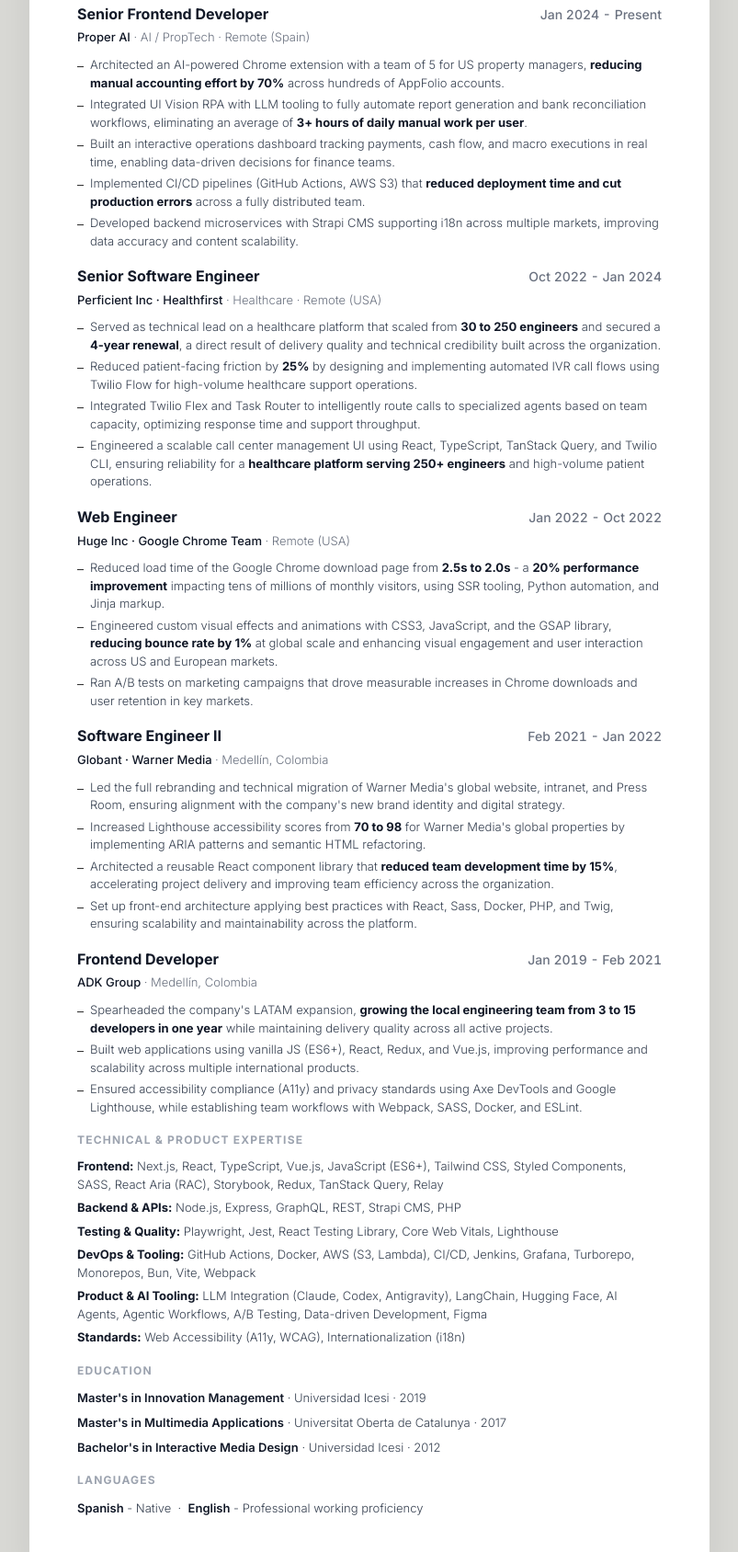
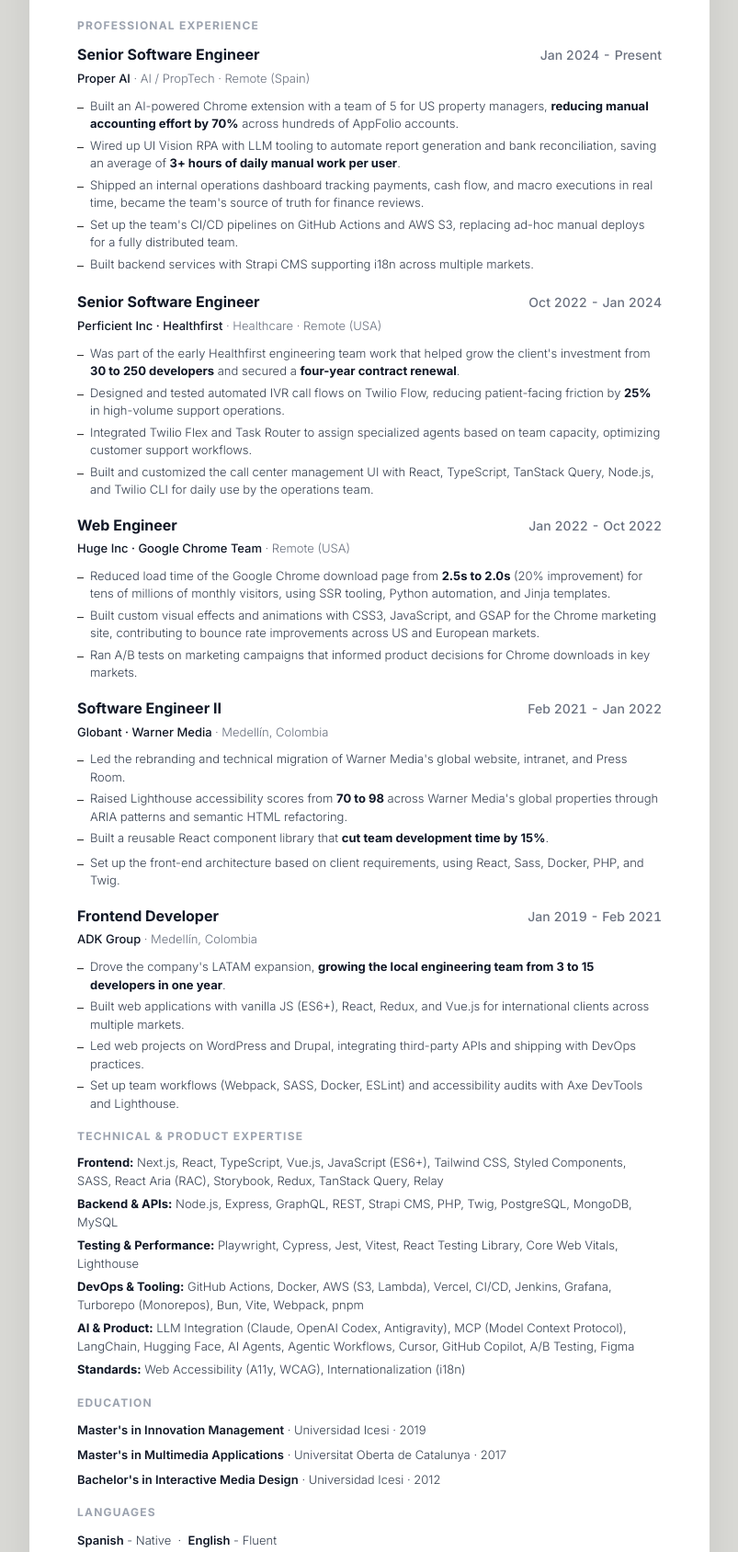
Before and after one commit to david-portilla/cv, a plain HTML site: page index.html in a window 1280 px wide. Shown: the part 352-2040 px from the top of the page at 92% size, without its empty margins (238-1041 px from the left). Drawn offline with Linux system fonts and the light colour scheme.

Commit message:
update content

```diff
--- a/index.html
+++ b/index.html
@@ -4,7 +4,7 @@
 <head>
   <meta charset="UTF-8">
   <meta name="viewport" content="width=device-width, initial-scale=1.0">
-  <meta name="description" content="Senior Software Engineer with 7+ years building high-performance web products across AI, healthcare, and media. Expert in React, TypeScript, and Node.js. Based in Barcelona.">
+  <meta name="description" content="Senior Software Engineer with 9+ years building web products across AI, PropTech, healthcare, and media. React, TypeScript, Node.js. Based in Barcelona.">
   <meta name="author" content="David Portilla">
   <meta name="keywords"
     content="David Portilla, Senior Software Engineer, Software Engineer, Frontend Developer, Backend Developer, Full Stack Developer, JavaScript, TypeScript, React, Node.js, Express, GraphQL, REST, Strapi CMS, PHP, MySQL, PostgreSQL, MongoDB, Docker, GitHub Actions, CI/CD, Jenkins, Grafana, Turborepo, Monorepos, Bun, Vite, Webpack">
@@ -13,7 +13,7 @@
   <!-- Open Graph -->
   <meta property="og:type" content="profile">
   <meta property="og:title" content="David Portilla - Senior Software Engineer">
-  <meta property="og:description" content="Senior Software Engineer with 8+ years building high-performance web products across AI, healthcare, and media. Expert in React, TypeScript, and Node.js. Based in Barcelona.">
+  <meta property="og:description" content="Senior Software Engineer with 9+ years building web products across AI, PropTech, healthcare, and media. React, TypeScript, Node.js. Based in Barcelona.">
   <meta property="og:url" content="https://www.davidportilla.com/cv">
   <meta property="og:locale" content="en_US">
 
@@ -70,10 +70,11 @@
   <!-- ── PROFILE ── -->
   <section class="section profile">
     <h2 class="section-label">Profile</h2>
-    <p>Software engineer with a strong focus on web performance, accessibility, and AI-driven products. Brings a product
-      mindset to engineering: data-informed, user-obsessed, and focused on impact over output. Has worked across big
-      tech, scale-ups, and SaaS in healthcare, media, PropTech, and AI, leading teams and driving technical decisions
-      that translate into business outcomes.</p>
+    <p>Senior software engineer based in Barcelona, close to ten years building web products - the last two of them
+      shipping AI-driven features for US PropTech teams. I work best on teams where the line between engineering and
+      product is blurry - where I can own what I ship and stay close to the user. Comfortable owning a feature
+      end-to-end: from the product call, to the React + TypeScript code, to the deploy pipeline. Industries: healthcare,
+      media, banking, PropTech, edtech, and AI.</p>
   </section>
 
   <!-- ── EXPERIENCE ── -->
@@ -83,23 +84,22 @@
     <!-- Proper AI -->
     <div class="job">
       <div class="job-header">
-        <span class="job-title">Senior Frontend Developer</span>
+        <span class="job-title">Senior Software Engineer</span>
         <span class="job-period">Jan 2024 - Present</span>
       </div>
       <div class="job-company">Proper AI <em>· AI / PropTech · Remote (Spain)</em></div>
       <ul>
-        <li><span class="dash" aria-hidden="true">–</span><span>Architected an AI-powered Chrome extension with a team of 5 for US property
+        <li><span class="dash" aria-hidden="true">–</span><span>Built an AI-powered Chrome extension with a team of 5 for US property
             managers, <strong>reducing manual accounting effort by 70%</strong> across hundreds of AppFolio
             accounts.</span></li>
-        <li><span class="dash" aria-hidden="true">–</span><span>Integrated UI Vision RPA with LLM tooling to fully automate report
-            generation and bank reconciliation workflows, eliminating an average of <strong>3+ hours of daily manual
-              work per user</strong>.</span></li>
-        <li><span class="dash" aria-hidden="true">–</span><span>Built an interactive operations dashboard tracking payments, cash flow, and
-            macro executions in real time, enabling data-driven decisions for finance teams.</span></li>
-        <li><span class="dash" aria-hidden="true">–</span><span>Implemented CI/CD pipelines (GitHub Actions, AWS S3) that <strong>reduced
-              deployment time and cut production errors</strong> across a fully distributed team.</span></li>
-        <li><span class="dash" aria-hidden="true">–</span><span>Developed backend microservices with Strapi CMS supporting i18n across
-            multiple markets, improving data accuracy and content scalability.</span></li>
+        <li><span class="dash" aria-hidden="true">–</span><span>Wired up UI Vision RPA with LLM tooling to automate report generation and
+            bank reconciliation, saving an average of <strong>3+ hours of daily manual work per user</strong>.</span></li>
+        <li><span class="dash" aria-hidden="true">–</span><span>Shipped an internal operations dashboard tracking payments, cash flow, and
+            macro executions in real time,  became the team's source of truth for finance reviews.</span></li>
+        <li><span class="dash" aria-hidden="true">–</span><span>Set up the team's CI/CD pipelines on GitHub Actions and AWS S3, replacing
+            ad-hoc manual deploys for a fully distributed team.</span></li>
+        <li><span class="dash" aria-hidden="true">–</span><span>Built backend services with Strapi CMS supporting i18n across multiple
+            markets.</span></li>
       </ul>
     </div>
 
@@ -111,17 +111,15 @@
       </div>
       <div class="job-company">Perficient Inc · Healthfirst <em>· Healthcare · Remote (USA)</em></div>
       <ul>
-        <li><span class="dash" aria-hidden="true">–</span><span>Served as technical lead on a healthcare platform that scaled from
-            <strong>30 to 250 engineers</strong> and secured a <strong>4-year renewal</strong>, a direct result of
-            delivery quality and technical credibility built across the organization.</span></li>
-        <li><span class="dash" aria-hidden="true">–</span><span>Reduced patient-facing friction by <strong>25%</strong> by designing and
-            implementing automated IVR call flows using Twilio Flow for high-volume healthcare support
-            operations.</span></li>
-        <li><span class="dash" aria-hidden="true">–</span><span>Integrated Twilio Flex and Task Router to intelligently route calls to
-            specialized agents based on team capacity, optimizing response time and support throughput.</span></li>
-        <li><span class="dash" aria-hidden="true">–</span><span>Engineered a scalable call center management UI using React, TypeScript,
-            TanStack Query, and Twilio CLI, ensuring reliability for a <strong>healthcare platform serving 250+
-              engineers</strong> and high-volume patient operations.</span></li>
+        <li><span class="dash" aria-hidden="true">–</span><span>Was part of the early Healthfirst engineering team work that helped grow
+            the client's investment from <strong>30 to 250 developers</strong> and secured a <strong>four-year contract
+              renewal</strong>.</span></li>
+        <li><span class="dash" aria-hidden="true">–</span><span>Designed and tested automated IVR call flows on Twilio Flow, reducing
+            patient-facing friction by <strong>25%</strong> in high-volume support operations.</span></li>
+        <li><span class="dash" aria-hidden="true">–</span><span>Integrated Twilio Flex and Task Router to assign specialized agents based
+            on team capacity, optimizing customer support workflows.</span></li>
+        <li><span class="dash" aria-hidden="true">–</span><span>Built and customized the call center management UI with React, TypeScript,
+            TanStack Query, Node.js, and Twilio CLI for daily use by the operations team.</span></li>
       </ul>
 
     </div>
@@ -135,13 +133,13 @@
       <div class="job-company">Huge Inc · Google Chrome Team <em>· Remote (USA)</em></div>
       <ul>
         <li><span class="dash" aria-hidden="true">–</span><span>Reduced load time of the Google Chrome download page from <strong>2.5s to
-              2.0s</strong> - a <strong>20% performance improvement</strong> impacting tens of millions of monthly
-            visitors, using SSR tooling, Python automation, and Jinja markup.</span></li>
-        <li><span class="dash" aria-hidden="true">–</span><span>Engineered custom visual effects and animations with CSS3, JavaScript, and
-            the GSAP library, <strong>reducing bounce rate by 1%</strong> at global scale and enhancing visual
-            engagement and user interaction across US and European markets.</span></li>
-        <li><span class="dash" aria-hidden="true">–</span><span>Ran A/B tests on marketing campaigns that drove measurable increases in
-            Chrome downloads and user retention in key markets.</span></li>
+              2.0s</strong> (20% improvement) for tens of millions of monthly visitors, using SSR tooling, Python
+            automation, and Jinja templates.</span></li>
+        <li><span class="dash" aria-hidden="true">–</span><span>Built custom visual effects and animations with CSS3, JavaScript, and GSAP
+            for the Chrome marketing site, contributing to bounce rate improvements across US and European
+            markets.</span></li>
+        <li><span class="dash" aria-hidden="true">–</span><span>Ran A/B tests on marketing campaigns that informed product decisions for
+            Chrome downloads in key markets.</span></li>
       </ul>
     </div>
 
@@ -153,17 +151,14 @@
       </div>
       <div class="job-company">Globant · Warner Media <em>· Medellín, Colombia</em></div>
       <ul>
-        <li><span class="dash" aria-hidden="true">–</span><span>Led the full rebranding and technical migration of Warner Media's global
-            website, intranet, and Press Room, ensuring alignment with the company's new brand identity and digital
-            strategy.</span></li>
-        <li><span class="dash" aria-hidden="true">–</span><span>Increased Lighthouse accessibility scores from <strong>70 to 98</strong>
-            for Warner Media's global properties by implementing ARIA patterns and semantic HTML refactoring.</span>
-        </li>
-        <li><span class="dash" aria-hidden="true">–</span><span>Architected a reusable React component library that <strong>reduced team
-              development time by 15%</strong>, accelerating project delivery and improving team efficiency across the
-            organization.</span></li>
-        <li><span class="dash" aria-hidden="true">–</span><span>Set up front-end architecture applying best practices with React, Sass,
-            Docker, PHP, and Twig, ensuring scalability and maintainability across the platform.</span></li>
+        <li><span class="dash" aria-hidden="true">–</span><span>Led the rebranding and technical migration of Warner Media's global
+            website, intranet, and Press Room.</span></li>
+        <li><span class="dash" aria-hidden="true">–</span><span>Raised Lighthouse accessibility scores from <strong>70 to 98</strong>
+            across Warner Media's global properties through ARIA patterns and semantic HTML refactoring.</span></li>
+        <li><span class="dash" aria-hidden="true">–</span><span>Built a reusable React component library that <strong>cut team development
+              time by 15%</strong>.</span></li>
+        <li><span class="dash" aria-hidden="true">–</span><span>Set up the front-end architecture based on client requirements, using
+            React, Sass, Docker, PHP, and Twig.</span></li>
       </ul>
     </div>
 
@@ -175,14 +170,14 @@
       </div>
       <div class="job-company">ADK Group <em>· Medellín, Colombia</em></div>
       <ul>
-        <li><span class="dash" aria-hidden="true">–</span><span>Spearheaded the company's LATAM expansion, <strong>growing the local
-              engineering team from 3 to 15 developers in one year</strong> while maintaining delivery quality across
-            all active projects.</span></li>
-        <li><span class="dash" aria-hidden="true">–</span><span>Built web applications using vanilla JS (ES6+), React, Redux, and Vue.js,
-            improving performance and scalability across multiple international products.</span></li>
-        <li><span class="dash" aria-hidden="true">–</span><span>Ensured accessibility compliance (A11y) and privacy standards using Axe
-            DevTools and Google Lighthouse, while establishing team workflows with Webpack, SASS, Docker, and
-            ESLint.</span></li>
+        <li><span class="dash" aria-hidden="true">–</span><span>Drove the company's LATAM expansion, <strong>growing the local engineering
+              team from 3 to 15 developers in one year</strong>.</span></li>
+        <li><span class="dash" aria-hidden="true">–</span><span>Built web applications with vanilla JS (ES6+), React, Redux, and Vue.js
+            for international clients across multiple markets.</span></li>
+        <li><span class="dash" aria-hidden="true">–</span><span>Led web projects on WordPress and Drupal, integrating third-party APIs and
+            shipping with DevOps practices.</span></li>
+        <li><span class="dash" aria-hidden="true">–</span><span>Set up team workflows (Webpack, SASS, Docker, ESLint) and accessibility
+            audits with Axe DevTools and Lighthouse.</span></li>
       </ul>
     </div>
   </section>
@@ -195,14 +190,14 @@
         JavaScript (ES6+), Tailwind CSS, Styled Components, SASS, React Aria (RAC), Storybook, Redux, TanStack Query,
         Relay</p>
       <p><strong>Backend &amp; APIs:</strong> Node.js, Express, GraphQL, REST,
-        Strapi CMS, PHP</p>
-      <p><strong>Testing &amp; Quality:</strong> Playwright, Jest, React
-        Testing Library, Core Web Vitals, Lighthouse</p>
+        Strapi CMS, PHP, Twig, PostgreSQL, MongoDB, MySQL</p>
+      <p><strong>Testing &amp; Performance:</strong> Playwright, Cypress, Jest,
+        Vitest, React Testing Library, Core Web Vitals, Lighthouse</p>
       <p><strong>DevOps &amp; Tooling:</strong> GitHub Actions, Docker, AWS
-        (S3, Lambda), CI/CD, Jenkins, Grafana, Turborepo, Monorepos, Bun, Vite, Webpack</p>
-      <p><strong>Product &amp; AI Tooling:</strong> LLM Integration (Claude,
-        Codex, Antigravity), LangChain, Hugging Face, AI Agents, Agentic Workflows, A/B Testing, Data-driven
-        Development, Figma</p>
+        (S3, Lambda), Vercel, CI/CD, Jenkins, Grafana, Turborepo (Monorepos), Bun, Vite, Webpack, pnpm</p>
+      <p><strong>AI &amp; Product:</strong> LLM Integration (Claude, OpenAI
+        Codex, Antigravity), MCP (Model Context Protocol), LangChain, Hugging Face, AI Agents, Agentic Workflows,
+        Cursor, GitHub Copilot, A/B Testing, Figma</p>
       <p><strong>Standards:</strong> Web Accessibility (A11y, WCAG),
         Internationalization (i18n)</p>
     </div>
@@ -221,7 +216,7 @@
   <!-- ── LANGUAGES ── -->
   <section class="section">
     <h2 class="section-label">Languages</h2>
-    <p class="lang-list"><strong>Spanish</strong> - Native &nbsp;·&nbsp; <strong>English</strong> - Professional working proficiency</p>
+    <p class="lang-list"><strong>Spanish</strong> - Native &nbsp;·&nbsp; <strong>English</strong> - Fluent</p>
   </section>
 
 </main>
```
